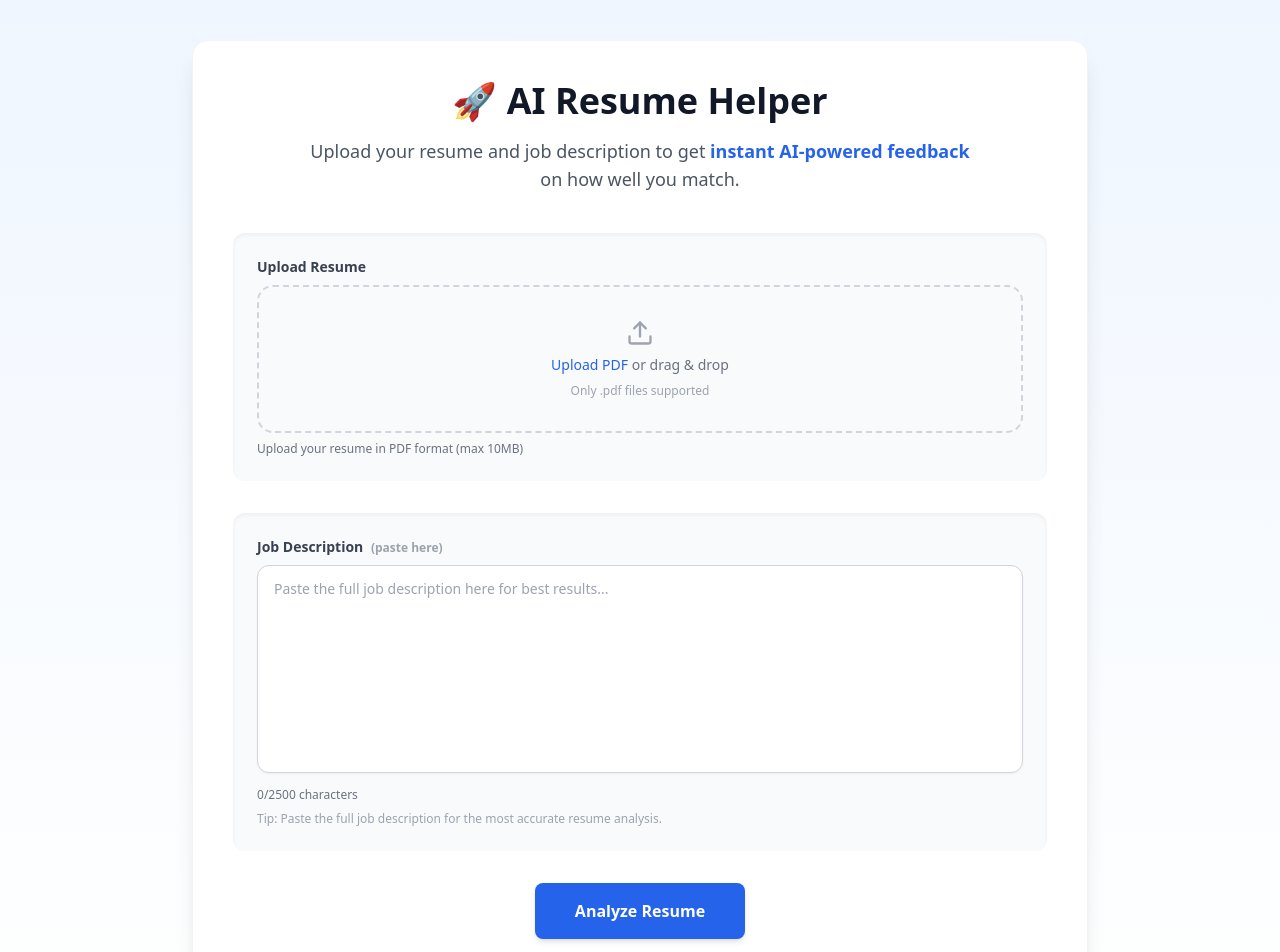
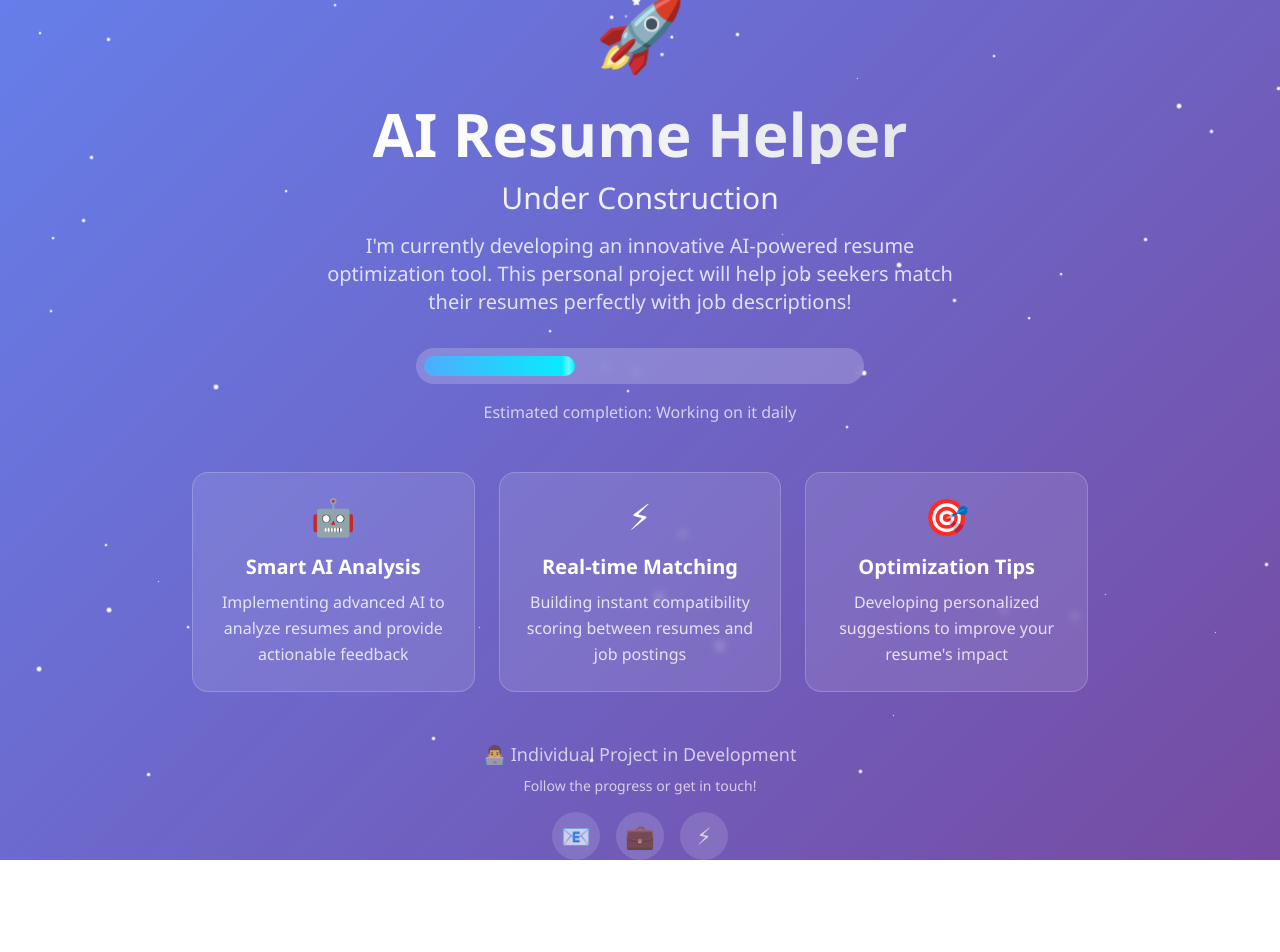
Before and after one commit to nitishb-dev/AI-Resume-Helper, a React (Vite) app: page / in a window 1280 px wide. Shown: the top 952 px of the page. After the commit the page ends 860 px from the top, so only its background shows below. Built offline with nearby package versions, Linux system fonts and the light colour scheme; no server answers.

Commit message:
under maintenance

```diff
--- a/src/App.tsx
+++ b/src/App.tsx
@@ -1,140 +1,318 @@
-import React, { useState, useRef, useEffect } from "react";
-import { FileUpload } from "./components/FileUpload";
-import { JobDescriptionInput } from "./components/JobDescriptionInput";
-import { ResultsDisplay } from "./components/ResultsDisplay";
-import { submitResumeAnalysis } from "./services/api";
-import { LoadingSpinner } from "./components/LoadingSpinner";
+// import React, { useState, useRef, useEffect } from "react";
+// import { FileUpload } from "./components/FileUpload";
+// import { JobDescriptionInput } from "./components/JobDescriptionInput";
+// import { ResultsDisplay } from "./components/ResultsDisplay";
+// import { submitResumeAnalysis } from "./services/api";
+// import { LoadingSpinner } from "./components/LoadingSpinner";
 
-export interface ResumeAnalysisResult {
-  matchRating: number;
-  missingSkills: string[];
-  overallSuggestions: string[];
-  relevantProjects: string[];
+// export interface ResumeAnalysisResult {
+//   matchRating: number;
+//   missingSkills: string[];
+//   overallSuggestions: string[];
+//   relevantProjects: string[];
+// }
+
+// const App: React.FC = () => {
+//   const [resumeFile, setResumeFile] = useState<File | null>(null);
+//   const [jobDescription, setJobDescription] = useState<string>("");
+
+//   const [resumeError, setResumeError] = useState<string>();
+//   const [jobError, setJobError] = useState<string>();
+
+//   const [results, setResults] = useState<ResumeAnalysisResult | null>(null);
+//   const [loading, setLoading] = useState(false);
+
+//   const resultsRef = useRef<HTMLDivElement | null>(null);
+
+//   useEffect(() => {
+//     if (results && resultsRef.current) {
+//       resultsRef.current.scrollIntoView({ behavior: "smooth" });
+//     }
+//   }, [results]);
+
+//   const handleSubmit = async (e: React.FormEvent) => {
+//     e.preventDefault();
+
+//     if (!resumeFile) {
+//       setResumeError("Please upload your resume.");
+//       return;
+//     }
+//     if (resumeFile.type !== "application/pdf") {
+//       setResumeError("Only PDF files are allowed.");
+//       return;
+//     }
+//     setResumeError(undefined);
+
+//     if (!jobDescription) {
+//       setJobError("Please provide a job description.");
+//       return;
+//     }
+//     setJobError(undefined);
+
+//     try {
+//       setLoading(true);
+//       setResults(null);
+
+//       const formData = new FormData();
+//       formData.append("resume", resumeFile);
+//       formData.append("jobDescriptionText", jobDescription);
+
+//       const response: ResumeAnalysisResult = await submitResumeAnalysis(formData);
+//       setResults(response);
+//     } catch (err) {
+//       console.error("❌ API error:", err);
+//       setJobError("Something went wrong. Please try again.");
+//     } finally {
+//       setLoading(false);
+//     }
+//   };
+
+//   return (
+//     <div className="min-h-screen bg-gradient-to-b from-blue-50 to-white p-4 sm:p-6 md:p-10">
+//       <div className="w-full max-w-4xl mx-auto bg-white rounded-2xl shadow-xl p-6 sm:p-8 md:p-10 space-y-6 sm:space-y-8 md:space-y-10 border border-gray-100">
+
+//         {/* Header */}
+//         <div className="text-center space-y-3 sm:space-y-4">
+//           <h1 className="text-2xl sm:text-3xl md:text-4xl font-extrabold text-gray-900">
+//             🚀 AI Resume Helper
+//           </h1>
+//           <p className="text-gray-600 text-base sm:text-lg max-w-xl sm:max-w-2xl mx-auto">
+//             Upload your resume and job description to get{" "}
+//             <span className="font-semibold text-blue-600">
+//               instant AI-powered feedback
+//             </span>{" "}
+//             on how well you match.
+//           </p>
+//         </div>
+
+//         {/* Form */}
+//         <form onSubmit={handleSubmit} className="space-y-6 sm:space-y-8">
+//           {/* Resume Upload */}
+//           <div className="bg-gray-50 rounded-xl p-4 sm:p-6 shadow-inner">
+//             <FileUpload
+//               onFileSelect={setResumeFile}
+//               label="Upload Resume"
+//               description="Upload your resume in PDF format (max 10MB)"
+//               selectedFile={resumeFile}
+//               error={resumeError}
+//             />
+//           </div>
+
+//           {/* Job Description */}
+//           <div className="bg-gray-50 rounded-xl p-4 sm:p-6 shadow-inner">
+//             <JobDescriptionInput
+//               value={jobDescription}
+//               onChange={setJobDescription}
+//               error={jobError}
+//             />
+//           </div>
+
+//           {/* Submit Button */}
+//           <div className="flex justify-center">
+//             <button
+//               type="submit"
+//               disabled={loading}
+//               className="px-6 py-3 md:px-10 md:py-4 bg-blue-600 text-white font-semibold rounded-lg shadow-md hover:bg-blue-700 disabled:opacity-50 disabled:cursor-not-allowed transition-all hover:scale-105"
+//             >
+//               {loading ? "Analyzing..." : "Analyze Resume"}
+//             </button>
+//           </div>
+//         </form>
+
+//         {/* Loader */}
+//         {loading && (
+//           <div className="flex justify-center">
+//             <LoadingSpinner />
+//           </div>
+//         )}
+
+//         {/* Results */}
+//         {results && (
+//           <div ref={resultsRef} className="mt-6 sm:mt-8 md:mt-10">
+//             <ResultsDisplay results={results} />
+//           </div>
+//         )}
+//       </div>
+//     </div>
+//   );
+// };
+
+// export default App;
+
+import { useEffect, useState } from 'react'
+
+function App() {
+  const [stars, setStars] = useState<Array<{ id: number; left: number; top: number; size: number; delay: number }>>([])
+
+  useEffect(() => {
+    // Create stars
+    const starArray = []
+    for (let i = 0; i < 50; i++) {
+      starArray.push({
+        id: i,
+        left: Math.random() * 100,
+        top: Math.random() * 100,
+        size: Math.random() * 3 + 1,
+        delay: Math.random() * 2
+      })
+    }
+    setStars(starArray)
+
+    // Mouse move effect
+    const handleMouseMove = (e: MouseEvent) => {
+      const rocket = document.querySelector('.rocket') as HTMLElement
+      if (rocket) {
+        const x = e.clientX / window.innerWidth
+        const y = e.clientY / window.innerHeight
+        rocket.style.transform = `translate(${x * 20 - 10}px, ${y * 20 - 10}px) rotate(${x * 10 - 5}deg)`
+      }
     }
 
-const App: React.FC = () => {
-  const [resumeFile, setResumeFile] = useState<File | null>(null);
-  const [jobDescription, setJobDescription] = useState<string>("");
-
-  const [resumeError, setResumeError] = useState<string>();
-  const [jobError, setJobError] = useState<string>();
-
-  const [results, setResults] = useState<ResumeAnalysisResult | null>(null);
-  const [loading, setLoading] = useState(false);
-
-  const resultsRef = useRef<HTMLDivElement | null>(null);
-
-  useEffect(() => {
-    if (results && resultsRef.current) {
-      resultsRef.current.scrollIntoView({ behavior: "smooth" });
-    }
-  }, [results]);
-
-  const handleSubmit = async (e: React.FormEvent) => {
-    e.preventDefault();
-
-    if (!resumeFile) {
-      setResumeError("Please upload your resume.");
-      return;
-    }
-    if (resumeFile.type !== "application/pdf") {
-      setResumeError("Only PDF files are allowed.");
-      return;
-    }
-    setResumeError(undefined);
-
-    if (!jobDescription) {
-      setJobError("Please provide a job description.");
-      return;
-    }
-    setJobError(undefined);
-
-    try {
-      setLoading(true);
-      setResults(null);
-
-      const formData = new FormData();
-      formData.append("resume", resumeFile);
-      formData.append("jobDescriptionText", jobDescription);
-
-      const response: ResumeAnalysisResult = await submitResumeAnalysis(formData);
-      setResults(response);
-    } catch (err) {
-      console.error("❌ API error:", err);
-      setJobError("Something went wrong. Please try again.");
-    } finally {
-      setLoading(false);
-    }
-  };
+    document.addEventListener('mousemove', handleMouseMove)
+    return () => document.removeEventListener('mousemove', handleMouseMove)
+  }, [])
 
   return (
-    <div className="min-h-screen bg-gradient-to-b from-blue-50 to-white p-4 sm:p-6 md:p-10">
-      <div className="w-full max-w-4xl mx-auto bg-white rounded-2xl shadow-xl p-6 sm:p-8 md:p-10 space-y-6 sm:space-y-8 md:space-y-10 border border-gray-100">
+    <div className="relative min-h-screen overflow-hidden font-sans text-white"
+         style={{
+           background: 'linear-gradient(135deg, #667eea 0%, #764ba2 100%)',
+           fontFamily: "'Segoe UI', Tahoma, Geneva, Verdana, sans-serif"
+         }}>
 
-        {/* Header */}
-        <div className="text-center space-y-3 sm:space-y-4">
-          <h1 className="text-2xl sm:text-3xl md:text-4xl font-extrabold text-gray-900">
-            🚀 AI Resume Helper
+      {/* Animated Background */}
+      <div
+        className="fixed inset-0 -z-10"
+        style={{
+          background: 'linear-gradient(135deg, #667eea 0%, #764ba2 50%, #f093fb 100%)',
+          backgroundSize: '400% 400%',
+          animation: 'gradientShift 8s ease infinite'
+        }}
+      />
+
+      {/* Stars */}
+      <div className="fixed inset-0 pointer-events-none z-10">
+        {stars.map(star => (
+          <div
+            key={star.id}
+            className="absolute bg-white rounded-full"
+            style={{
+              left: `${star.left}%`,
+              top: `${star.top}%`,
+              width: `${star.size}px`,
+              height: `${star.size}px`,
+              animationDelay: `${star.delay}s`,
+              animation: 'twinkle 2s infinite alternate'
+            }}
+          />
+        ))}
+      </div>
+
+      {/* Main Content */}
+      <div className="relative z-20 flex flex-col items-center justify-center min-h-screen px-5 text-center">
+
+        {/* Rocket */}
+        <div
+          className="rocket text-6xl md:text-7xl mb-8 transition-transform duration-100 ease-out"
+          style={{ animation: 'float 3s ease-in-out infinite' }}
+        >
+          🚀
+        </div>
+
+        {/* Title */}
+        <h1 className="text-4xl md:text-6xl font-bold mb-4 bg-gradient-to-r from-white to-gray-200 bg-clip-text text-transparent">
+          AI Resume Helper
         </h1>
-          <p className="text-gray-600 text-base sm:text-lg max-w-xl sm:max-w-2xl mx-auto">
-            Upload your resume and job description to get{" "}
-            <span className="font-semibold text-blue-600">
-              instant AI-powered feedback
-            </span>{" "}
-            on how well you match.
+
+        <h2 className="text-2xl md:text-3xl mb-4 opacity-90">
+          Under Construction
+        </h2>
+
+        <p className="text-lg md:text-xl max-w-2xl leading-relaxed mb-8 opacity-80">
+          I'm currently developing an innovative AI-powered resume optimization tool.
+          This personal project will help job seekers match their resumes perfectly with job descriptions!
+        </p>
+
+        {/* Progress Bar */}
+        <div className="w-full max-w-md bg-white/20 rounded-full p-2 mb-4 backdrop-blur-sm">
+          <div
+            className="h-5 rounded-full relative overflow-hidden"
+            style={{
+              background: 'linear-gradient(90deg, #4facfe 0%, #00f2fe 100%)',
+              animation: 'loading 3s ease-in-out infinite'
+            }}
+          >
+            <div
+              className="absolute inset-0 bg-gradient-to-r from-transparent via-white/40 to-transparent"
+              style={{ animation: 'shine 2s infinite' }}
+            />
+          </div>
+        </div>
+
+        <p className="text-base opacity-70 mb-12">
+          Estimated completion: Working on it daily
+        </p>
+
+        {/* Features Grid */}
+        <div className="grid md:grid-cols-3 gap-6 max-w-4xl mb-12">
+          <div className="bg-white/10 p-6 rounded-2xl backdrop-blur-sm border border-white/20 transition-transform hover:-translate-y-1">
+            <span className="text-4xl block mb-4">🤖</span>
+            <h3 className="text-xl font-semibold mb-2">Smart AI Analysis</h3>
+            <p className="opacity-80 leading-relaxed">
+              Implementing advanced AI to analyze resumes and provide actionable feedback
             </p>
           </div>
 
-        {/* Form */}
-        <form onSubmit={handleSubmit} className="space-y-6 sm:space-y-8">
-          {/* Resume Upload */}
-          <div className="bg-gray-50 rounded-xl p-4 sm:p-6 shadow-inner">
-            <FileUpload
-              onFileSelect={setResumeFile}
-              label="Upload Resume"
-              description="Upload your resume in PDF format (max 10MB)"
-              selectedFile={resumeFile}
-              error={resumeError}
-            />
+          <div className="bg-white/10 p-6 rounded-2xl backdrop-blur-sm border border-white/20 transition-transform hover:-translate-y-1">
+            <span className="text-4xl block mb-4">⚡</span>
+            <h3 className="text-xl font-semibold mb-2">Real-time Matching</h3>
+            <p className="opacity-80 leading-relaxed">
+              Building instant compatibility scoring between resumes and job postings
+            </p>
           </div>
 
-          {/* Job Description */}
-          <div className="bg-gray-50 rounded-xl p-4 sm:p-6 shadow-inner">
-            <JobDescriptionInput
-              value={jobDescription}
-              onChange={setJobDescription}
-              error={jobError}
-            />
+          <div className="bg-white/10 p-6 rounded-2xl backdrop-blur-sm border border-white/20 transition-transform hover:-translate-y-1">
+            <span className="text-4xl block mb-4">🎯</span>
+            <h3 className="text-xl font-semibold mb-2">Optimization Tips</h3>
+            <p className="opacity-80 leading-relaxed">
+              Developing personalized suggestions to improve your resume's impact
+            </p>
+          </div>
         </div>
 
-          {/* Submit Button */}
-          <div className="flex justify-center">
-            <button
-              type="submit"
-              disabled={loading}
-              className="px-6 py-3 md:px-10 md:py-4 bg-blue-600 text-white font-semibold rounded-lg shadow-md hover:bg-blue-700 disabled:opacity-50 disabled:cursor-not-allowed transition-all hover:scale-105"
+        {/* Contact Section */}
+        <div className="opacity-70">
+          <p className="text-lg mb-2">👨‍💻 Individual Project in Development</p>
+          <p className="text-sm mb-4">Follow the progress or get in touch!</p>
+
+          <div className="flex justify-center gap-4">
+            <a
+              href="#"
+              className="w-12 h-12 bg-white/20 rounded-full flex items-center justify-center text-2xl transition-all hover:bg-white/30 hover:scale-110"
+              title="Email"
             >
-              {loading ? "Analyzing..." : "Analyze Resume"}
-            </button>
-          </div>
-        </form>
-
-        {/* Loader */}
-        {loading && (
-          <div className="flex justify-center">
-            <LoadingSpinner />
-          </div>
-        )}
-
-        {/* Results */}
-        {results && (
-          <div ref={resultsRef} className="mt-6 sm:mt-8 md:mt-10">
-            <ResultsDisplay results={results} />
-          </div>
-        )}
+              📧
+            </a>
+            <a
+              href="#"
+              className="w-12 h-12 bg-white/20 rounded-full flex items-center justify-center text-2xl transition-all hover:bg-white/30 hover:scale-110"
+              title="LinkedIn"
+            >
+              💼
+            </a>
+            <a
+              href="#"
+              className="w-12 h-12 bg-white/20 rounded-full flex items-center justify-center text-2xl transition-all hover:bg-white/30 hover:scale-110"
+              title="GitHub"
+            >
+              ⚡
+            </a>
           </div>
         </div>
-  );
-};
+      </div>
 
-export default App;
+
+    </div>
+  )
+}
+
+export default App
```
Also changed, not shown: src/index.css (+71 -1 lines), src/under_construction_page.html (+107 -45 lines). Lines whose indentation alone changed are shown as unchanged.
